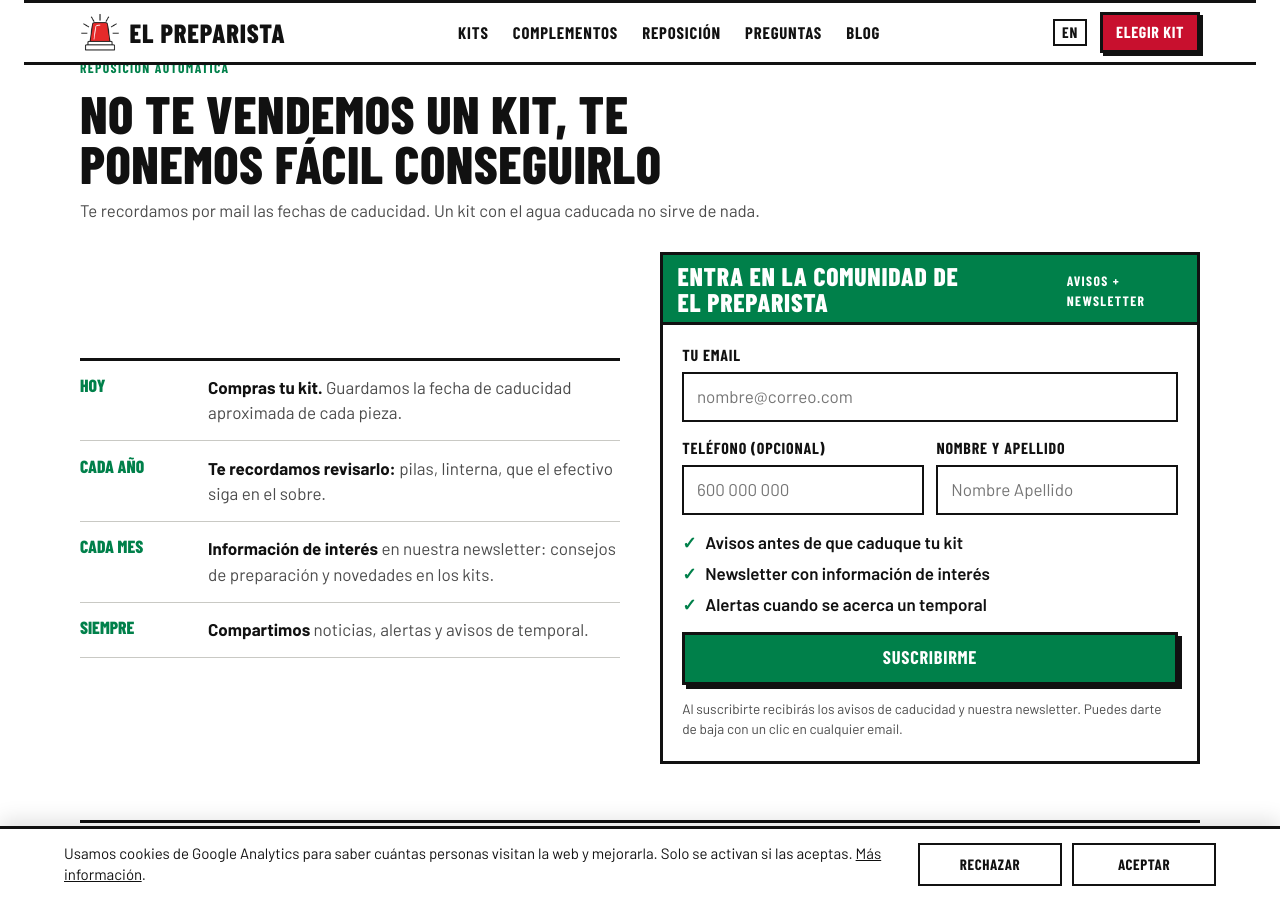
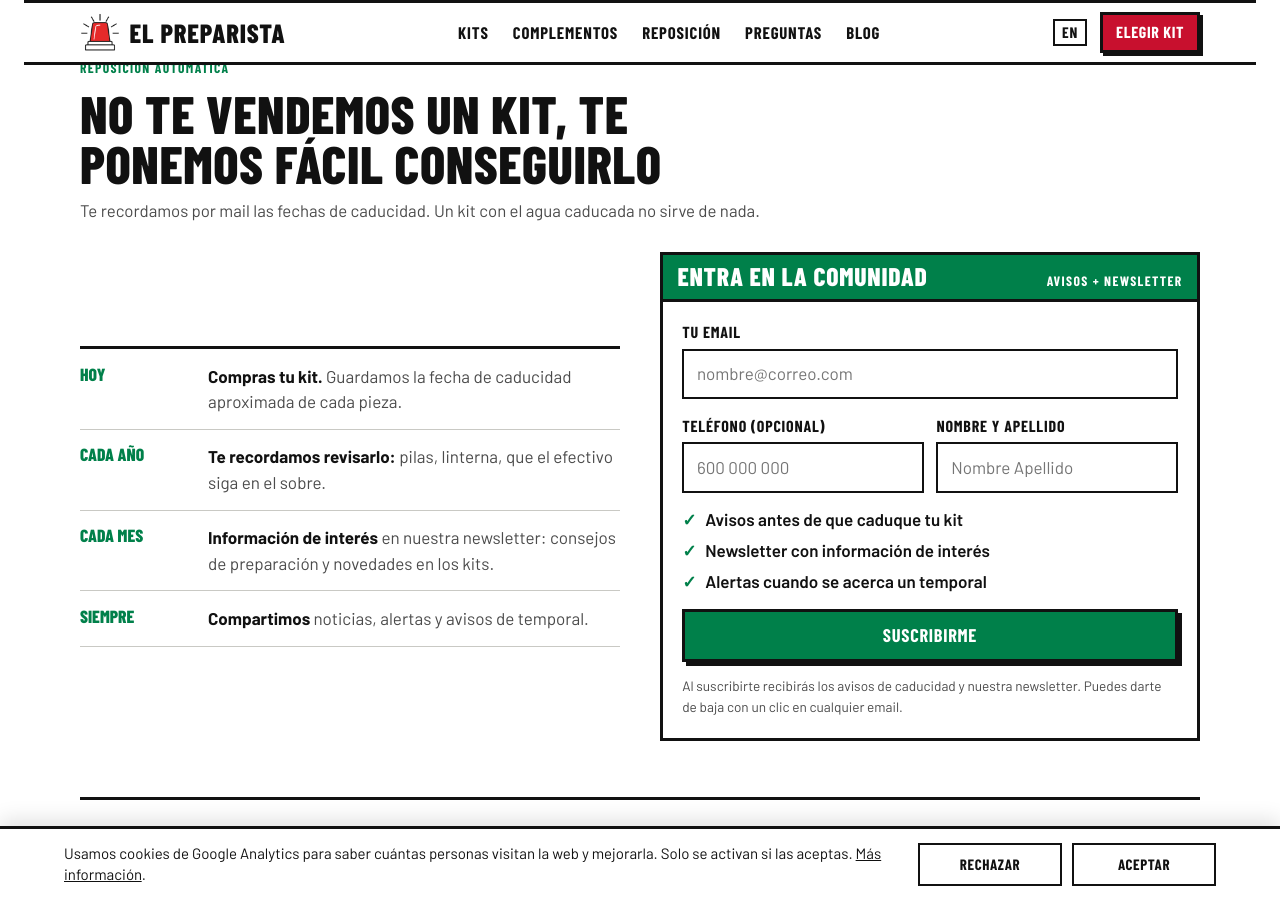
Before and after one commit to lucilayun-ux/elpreparista, a Jekyll site: the page index.html, which Jekyll copies as it is, in a window 1280 px wide and 900 px high, scrolled down 3563 px. Built offline with Jekyll 4.4.1, drawn with Linux system fonts in a browser that asks for light colours.

Commit message:
Formulario: «Entra en la comunidad»
Co-Authored-By: Claude Opus 5.5 <noreply@anthropic.com>
Claude-Session: https://claude.ai/code/session_01V7PVvrC8Dt7YxBNA65S9m6

```diff
--- a/en.html
+++ b/en.html
@@ -379,7 +379,7 @@ footer .wrap { display: grid; gap: .6rem; }
         <li><span class="when">Always</span><p><b>We share</b> news, alerts and storm warnings.</p></li>
       </ol>
       <div class="card">
-        <div class="band"><b>Join the <span style="white-space:nowrap">El Preparista</span> community</b><span class="cap">Reminders + newsletter</span></div>
+        <div class="band"><b>Join the community</b><span class="cap">Reminders + newsletter</span></div>
         <form id="repoForm" novalidate>
           <div class="field"><label for="rEmail">Your email</label><input id="rEmail" type="email" placeholder="name@email.com" autocomplete="email" required></div>
           <div class="two">
--- a/index.html
+++ b/index.html
@@ -379,7 +379,7 @@ footer .wrap { display: grid; gap: .6rem; }
         <li><span class="when">Siempre</span><p><b>Compartimos</b> noticias, alertas y avisos de temporal.</p></li>
       </ol>
       <div class="card">
-        <div class="band"><b>Entra en la comunidad de <span style="white-space:nowrap">El Preparista</span></b><span class="cap">Avisos + newsletter</span></div>
+        <div class="band"><b>Entra en la comunidad</b><span class="cap">Avisos + newsletter</span></div>
         <form id="repoForm" novalidate>
           <div class="field"><label for="rEmail">Tu email</label><input id="rEmail" type="email" placeholder="nombre@correo.com" autocomplete="email" required></div>
           <div class="two">
--- a/tools/build_en.py
+++ b/tools/build_en.py
@@ -87,7 +87,7 @@ TRADUCCIONES = [
      '<span class="when">Every month</span><p><b>Useful information</b> in our newsletter: preparedness tips and kit updates.</p>'),
     ('<span class="when">Siempre</span><p><b>Compartimos</b> noticias, alertas y avisos de temporal.</p>',
      '<span class="when">Always</span><p><b>We share</b> news, alerts and storm warnings.</p>'),
-    ('<b>Entra en la comunidad de <span style="white-space:nowrap">El Preparista</span></b><span class="cap">Avisos + newsletter</span>', '<b>Join the <span style="white-space:nowrap">El Preparista</span> community</b><span class="cap">Reminders + newsletter</span>'),
+    ('<b>Entra en la comunidad</b><span class="cap">Avisos + newsletter</span>', '<b>Join the community</b><span class="cap">Reminders + newsletter</span>'),
     ('<label for="rEmail">Tu email</label>', '<label for="rEmail">Your email</label>'),
     ('placeholder="nombre@correo.com"', 'placeholder="name@email.com"'),
     ('<label for="rPhone">Teléfono (opcional)</label>', '<label for="rPhone">Phone (optional)</label>'),
```
Also changed, not shown: analytics/README.md (+1 -1 lines).
